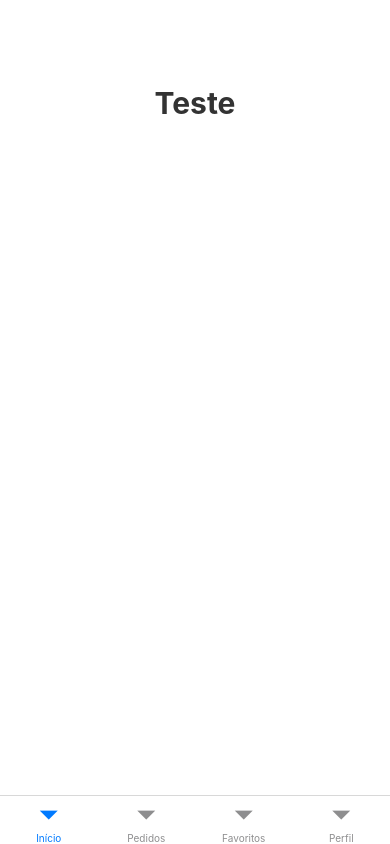
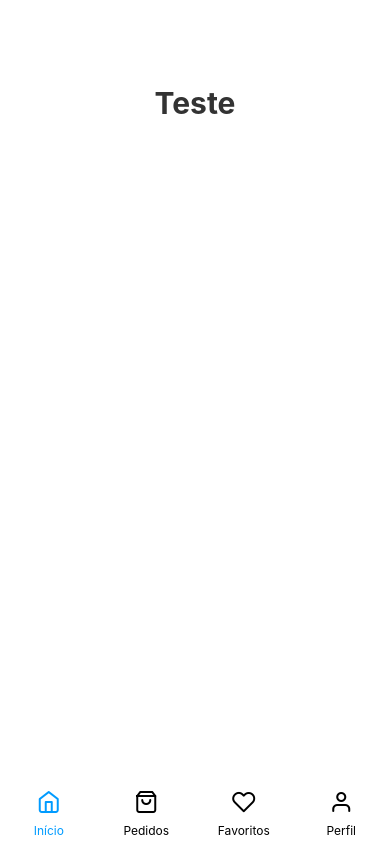
Before and after one commit to Gabrielvvidal/Connect-pet, a React Native app: screen / in a window 390 px wide. Built offline with nearby package versions, Linux system fonts and the light colour scheme.

Commit message:
Bottom bar completa, com cores e ícones adicionados.

```diff
--- a/package.json
+++ b/package.json
@@ -16,8 +16,7 @@
     "react": "18.2.0",
     "react-native": "0.72.6",
     "react-native-safe-area-context": "4.6.3",
-    "react-native-screens": "~3.22.0",
-    "react-native-svg": "^14.0.0"
+    "react-native-screens": "~3.22.0"
   },
   "devDependencies": {
     "@babel/core": "^7.20.0"
--- a/src/routes/tab.routes.js
+++ b/src/routes/tab.routes.js
@@ -4,15 +4,68 @@ import Pedidos from "../screens/Pedidos"
 import Favoritos from "../screens/Favoritos"
 import Perfil from "../screens/Perfil"
 
+import { Feather } from '@expo/vector-icons';
+
 const Tab = createBottomTabNavigator();
 
 export default function TabRoutes() {
   return(
-    <Tab.Navigator screenOptions={{ headerShown: false}}>
-      <Tab.Screen name="Início" component={Inicio}/>
-      <Tab.Screen name="Pedidos" component={Pedidos}/>
-      <Tab.Screen name="Favoritos" component={Favoritos}/>
-      <Tab.Screen name="Perfil" component={Perfil}/>
+    <Tab.Navigator screenOptions={{
+      headerShown: false,
+      tabBarStyle: {
+        backgroundColor: '#ffffff',
+        borderTopWidth: 0,
+        shadowColor:'transparent',
+        paddingBottom: 6.5,
+        paddingTop: 6.5,
+        height: 70,
+        columnGap: 35
+      },
+      tabBarLabelStyle: {
+        fontSize: 12,
+      },
+      tabBarActiveTintColor: '#009bff',
+      tabBarInactiveTintColor: '#000000'
+    }}>
+      <Tab.Screen
+        name="Início"
+        component={Inicio}
+        options={{
+          tabBarIcon: ({focused}) => {
+            return <Feather name="home" size={24} color={focused ? "#009bff" : "#000000"} />
+          }
+        }}
+      />
+
+      <Tab.Screen
+        name="Pedidos"
+        component={Pedidos}
+        options={{
+          tabBarIcon: ({focused}) => {
+            return <Feather name="shopping-bag" size={24} color={focused ? "#009bff" : "#000000"} />
+          }
+        }}
+      />
+
+      <Tab.Screen
+        name="Favoritos"
+        component={Favoritos}
+        options={{
+          tabBarIcon: ({focused}) => {
+            return <Feather name="heart" size={24} color={focused ? "#009bff" : "#000000"} />
+          }
+        }}
+      />
+
+      <Tab.Screen
+        name="Perfil"
+        component={Perfil}
+        options={{
+          tabBarIcon: ({focused}) => {
+            return <Feather name="user" size={24} color={focused ? "#009bff" : "#000000"} />
+          }
+        }}
+      />
     </Tab.Navigator>
   )
 }
```
Also changed, not shown: 1 other file (tests, documents, lock files or other folders).
